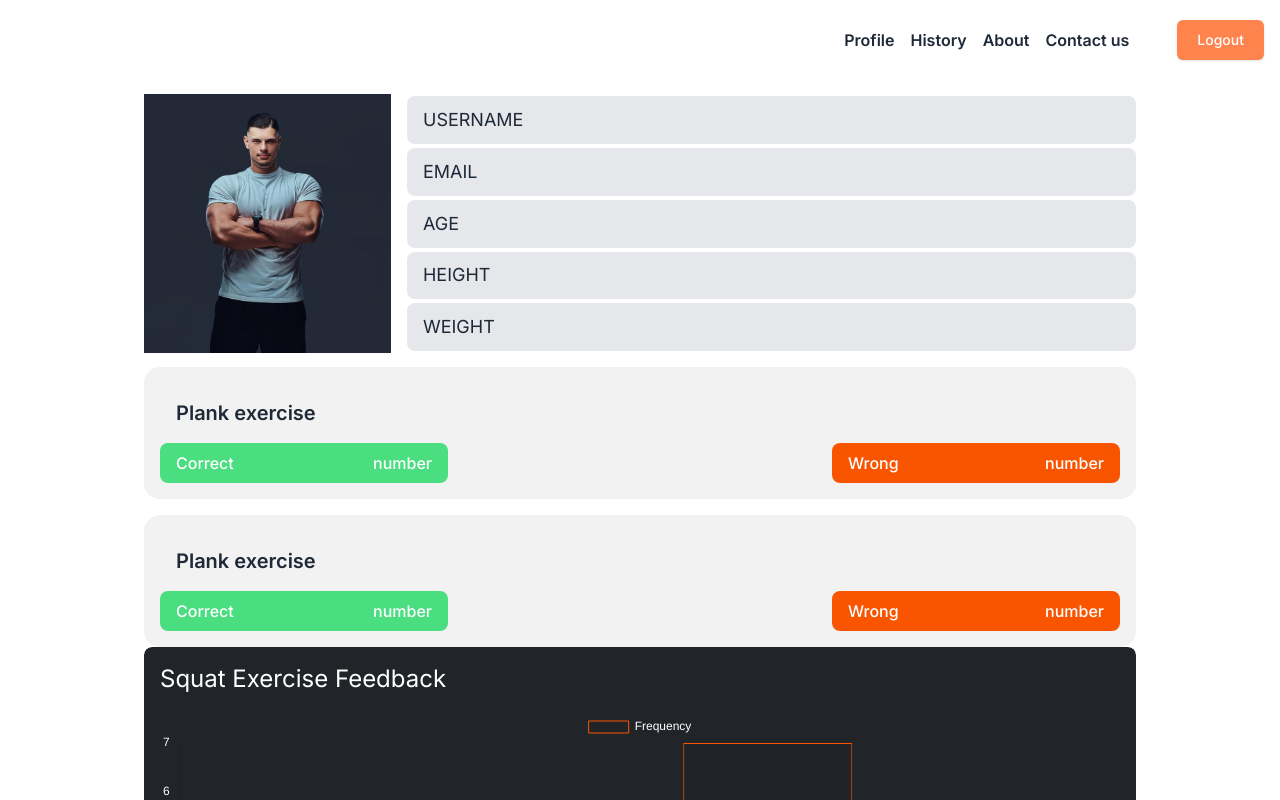
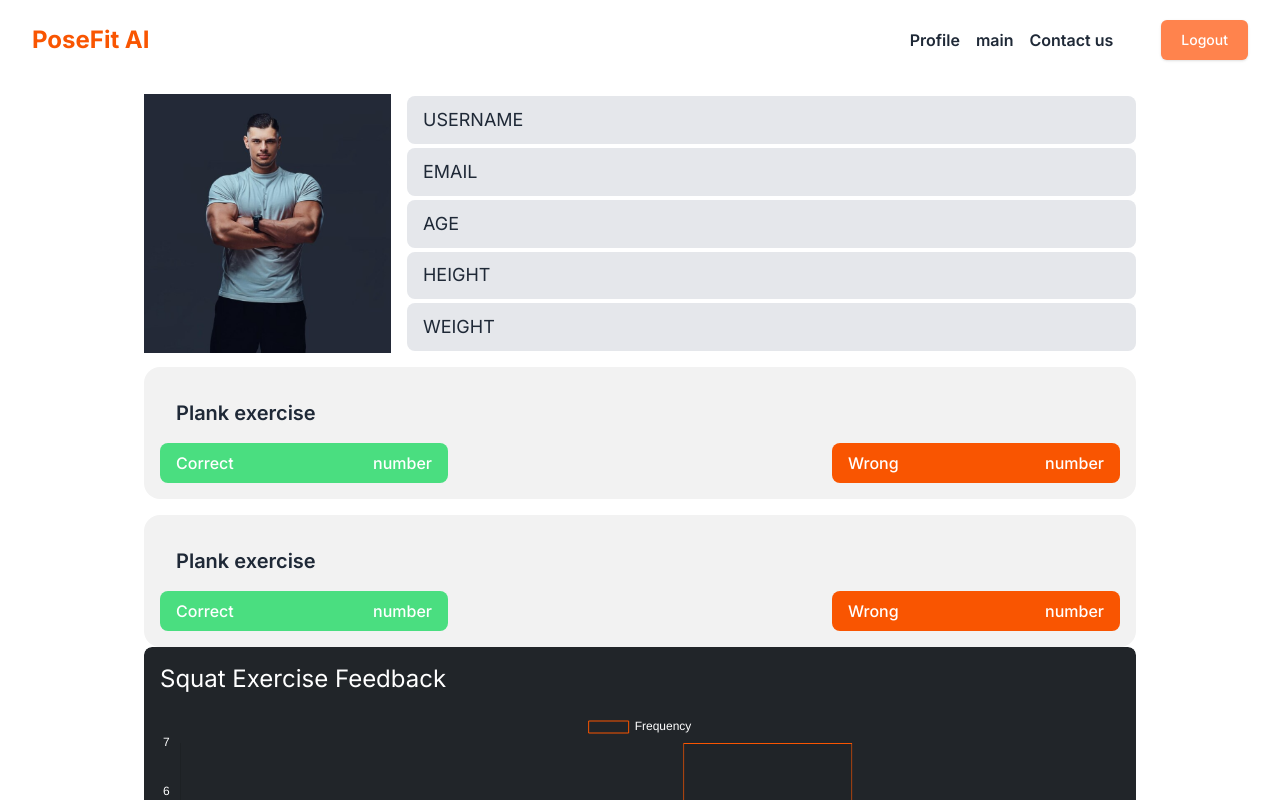
Before and after one commit to Mr-Shafique/PoseFit_AI, a React (Create React App) app: page /profile in a window 1280 px wide. Shown: the top 800 px of the page. Built offline with nearby package versions, Linux system fonts and the light colour scheme.

Commit message:
new changes in nav

```diff
--- a/src/components/Hero.jsx
+++ b/src/components/Hero.jsx
@@ -26,7 +26,7 @@ export default function Hero() {
                                         WORKOUT <br /> WITH
                                     <Link to={"/signup"} className="text-white"> <u>AI</u></Link>
                                     </span>
-                                    <p className="font-inter text-lg text-gray-800">
+                                    <p className="font-inter text-lg text-white">
                                     Unleash Your Inner Strength: Elevate Your Fitness Journey with AI-Powered Pose Perfection!                                    </p>
                                 </div>
 
--- a/src/components/Nav.jsx
+++ b/src/components/Nav.jsx
@@ -1,7 +1,7 @@
 // import { HiOutlineMenu } from "react-icons/hi";
 import { useState } from "react";
 import { Link } from "react-router-dom";
-const list = ["Profile", "History", "About", "Contact us "];
+const list = ["Profile", "main", "Contact us "];
 
 
 
@@ -23,9 +23,14 @@ export default function Nav() {
 
       <div className=" z-20 sticky top-0 flex  ">
 
-        <div className=" px-4 w-full   bg-white ">
+        <div className="md:px-8 w-full   bg-white ">
           <div className="flex h-20 items-center  justify-between ">
-
+            <div>
+              <Link to="/" className="flex items-center gap-2">
+                {/* <img src="./images/PoseFit (2).png" alt="logo" className="w-12 h-12" /> */}
+                <span className="text-[#f95501] font-bold text-2xl">PoseFit AI </span>
+              </Link>
+            </div>
 
             <div className="md:flex flex-1 justify-end  md:items-center relative md:gap-12">
               <nav aria-label="Global" className={` md:static absolute w-full md:w-auto  mt-12 md:mt-0 bg-white   md:block ${isopen ? "block animate-slideDown" : "hidden animate-slideUp"}`}>
```
